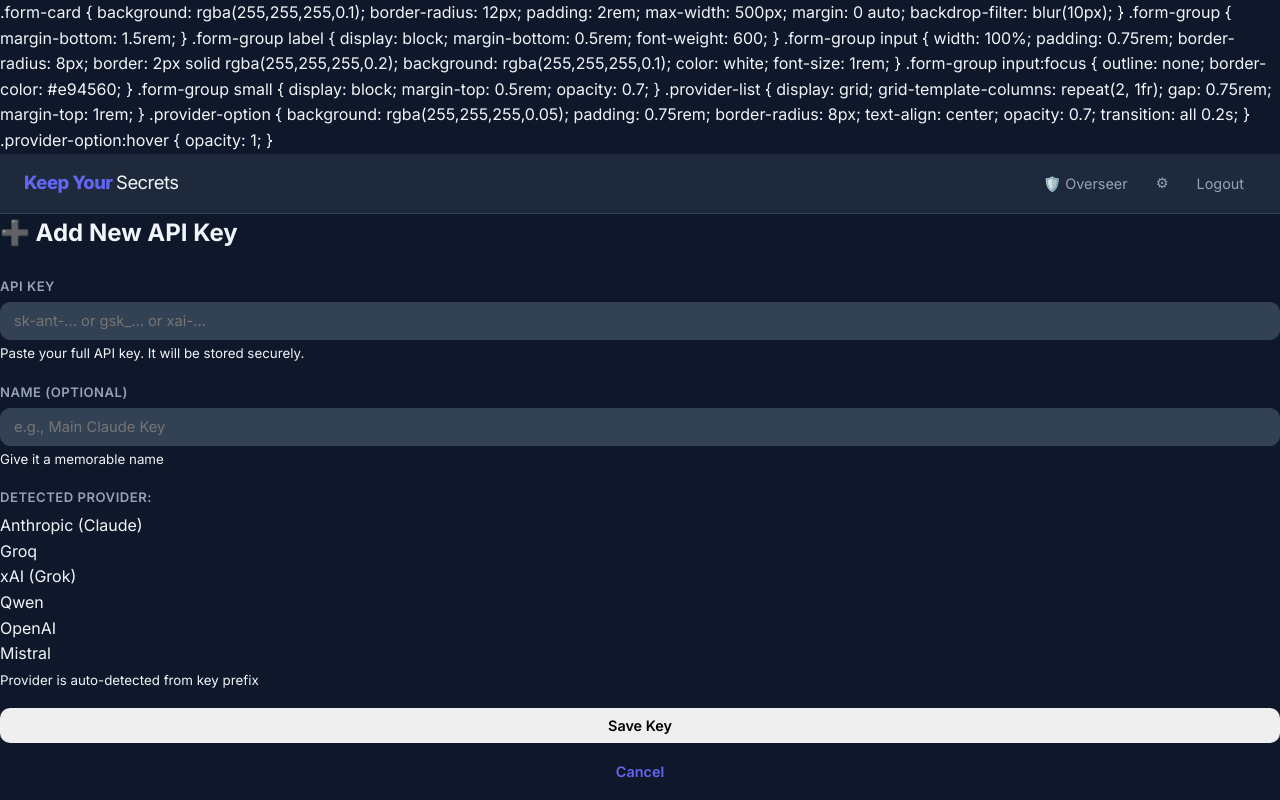
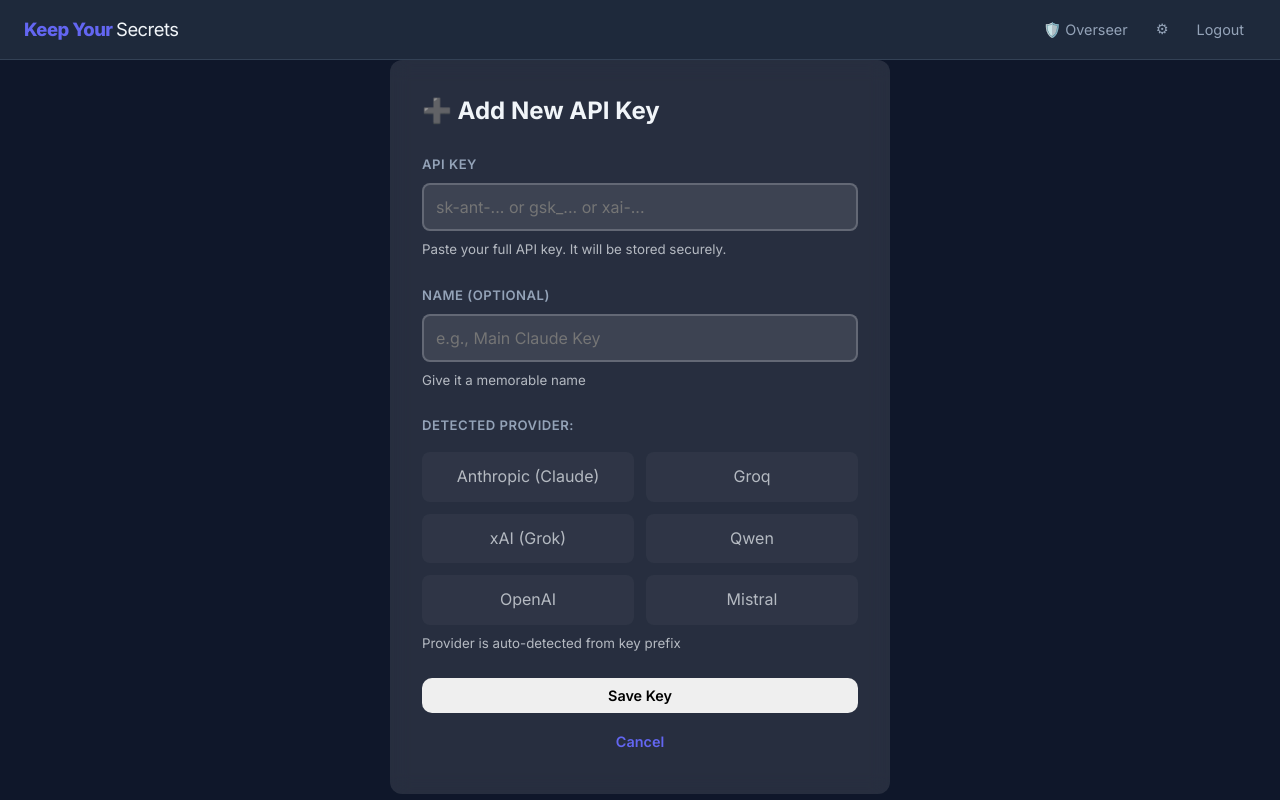
Before and after one commit to Liberty-Emporium/jays-keep-your-secrets, a Flask app: page /add in a window 1280 px wide. Run offline with Flask 2, Linux system fonts and the light colour scheme; the visitor is signed in with stand-in values (Sample User, id 1).

Commit message:
🐛 Fix CSS leaking into page body (extra_css block missing style tags)

```diff
--- a/templates/base.html
+++ b/templates/base.html
@@ -105,7 +105,7 @@
     /* ── Toast ── */
     #toast { position: fixed; bottom: 20px; right: 20px; background: var(--dark2); border: 1px solid var(--border); border-radius: var(--radius); padding: 13px 18px; max-width: 300px; z-index: 9999; display: none; font-size: 0.88rem; box-shadow: 0 4px 20px rgba(0,0,0,0.4); }
   </style>
-  {% block extra_css %}{% endblock %}
+  <style>{% block extra_css %}{% endblock %}</style>
 </head>
 <body>
 
```
